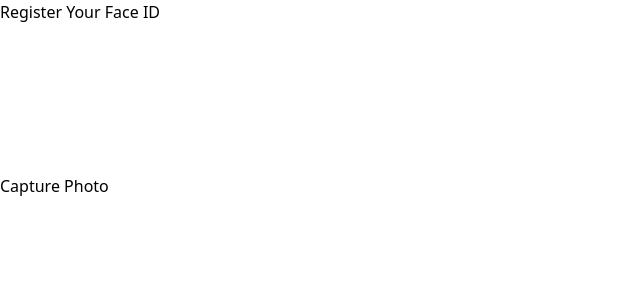
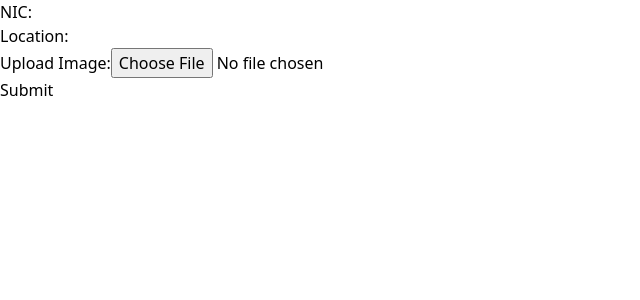
Before and after one commit to chathuradissanayake/QR-and-FR-room-accessing-system, a React (Vite) app in the folder frontend/: page /face-id in a window 1280 px wide. Shown: the top 300 px of the page, without its empty margins (0-640 px from the left). Built offline with nearby package versions, Linux system fonts and the light colour scheme; no server answers; sample sign-in values are in the browser's storage.

Commit message:
Updated FaceID Registration with API

```diff
--- a/frontend/src/pages/FaceId.jsx
+++ b/frontend/src/pages/FaceId.jsx
@@ -1,98 +1,217 @@
-import React, { useRef, useState } from "react";
-import Webcam from "react-webcam";
-import { useNavigate } from "react-router-dom";
-import axios from "axios";
-import { toast } from "react-hot-toast";
+import React, { useState } from 'react';
 
 const Faceid = () => {
-  const webcamRef = useRef(null);
-  const [capturedImage, setCapturedImage] = useState(null);
-  const navigate = useNavigate();
+  const [nic, setNic] = useState('');
+  const [loc, setLoc] = useState('');
+  const [image, setImage] = useState(null);
+  const [message, setMessage] = useState('');
 
-  // Capture the photo from the webcam
-  const capturePhoto = () => {
-    const imageSrc = webcamRef.current.getScreenshot();
-    setCapturedImage(imageSrc);
+  const handleNicChange = (e) => {
+    setNic(e.target.value);
   };
 
-  // Save the photo to the backend
-  const savePhoto = async () => {
-    if (!capturedImage) {
-      toast.error("Please capture an image first.");
+  const handleLocChange = (e) => {
+    setLoc(e.target.value);
+  };
+
+  const handleImageChange = (e) => {
+    setImage(e.target.files[0]);
+  };
+
+  const handleSubmit = async (e) => {
+    e.preventDefault();
+
+    // Check if both NIC, loc, and image are provided
+    if (!nic || !loc || !image) {
+      setMessage('Please provide NIC, loc, and image.');
       return;
     }
 
-    // Retrieve userId dynamically (example: from localStorage)
-    const userId = localStorage.getItem("userId"); // Replace with actual source
-    if (!userId) {
-      toast.error("User ID is missing. Please log in again.");
-      return;
-    }
+    const formData = new FormData();
+    formData.append('image', image);
+
+    const headers = {
+      'api': import.meta.env.VITE_API, // 'api' header from .env
+      'user': import.meta.env.VITE_USER, // 'user' header from .env
+      'nic': nic, // 'nic' header input
+      'loc': loc, // 'loc' header input
+    };
 
     try {
-      // Replace with the correct backend URL
-      const response = await axios.post("http://localhost:8000/face/save-face-image", {
-        userId,
-        faceImage: capturedImage,
+
+      const response = await fetch('https://ientrada.raccoon-ai.io/api/register_face', {
+        method: 'POST',
+        headers: headers,
+        body: formData, // Sending the image as form data
       });
 
-      if (response.data.success) {
-        toast.success("Face registered successfully!");
-        navigate("/profile"); // Redirect after successful registration
+      if (response.ok) {
+        const result = await response.json();
+        setMessage('File uploaded successfully');
+        console.log(result);
       } else {
-        toast.error(response.data.message || "Error storing the image.");
+        setMessage('Failed to upload file');
+        console.error('Error:', response.statusText);
       }
     } catch (error) {
-      console.error("Error saving image:", error);
-      toast.error("Failed to save the image. Try again.");
+      setMessage('Error uploading file');
+      console.error('Error:', error);
     }
   };
 
   return (
-    <div className="flex flex-col items-center justify-center min-h-screen bg-gray-50">
-      <h2 className="text-xl font-semibold mb-4">Register Your Face ID</h2>
+    <div>
+      <form onSubmit={handleSubmit}>
+        <div>
+          <label htmlFor="nic">NIC:</label>
+          <input
+            type="text"
+            id="nic"
+            value={nic}
+            onChange={handleNicChange}
+            required
+          />
+        </div>
+        <div>
+          <label htmlFor="loc">Location:</label>
+          <input
+            type="text"
+            id="loc"
+            value={loc}
+            onChange={handleLocChange}
+            required
+          />
+        </div>
+        <div>
+          <label htmlFor="image">Upload Image:</label>
+          <input
+            type="file"
+            id="image"
+            onChange={handleImageChange}
+            required
+          />
+        </div>
+        <div>
+          <button type="submit">Submit</button>
+        </div>
+      </form>
 
-      {!capturedImage ? (
-        <>
-          <Webcam
-            audio={false}
-            ref={webcamRef}
-            screenshotFormat="image/jpeg"
-            videoConstraints={{ facingMode: "user" }}
-            className="rounded-lg shadow-md"
-          />
-          <button
-            onClick={capturePhoto}
-            className="mt-6 bg-blue-500 text-white py-2 px-6 rounded-lg font-semibold"
-          >
-            Capture Photo
-          </button>
-        </>
-      ) : (
-        <>
-          <img
-            src={capturedImage}
-            alt="Captured"
-            className="rounded-lg shadow-md"
-          />
-          <div className="flex mt-6 space-x-4">
-            <button
-              onClick={savePhoto}
-              className="bg-blue-500 text-white py-2 px-6 rounded-lg font-semibold"
-            >
-              Save Photo
-            </button>
-            <button
-              onClick={() => setCapturedImage(null)}
-              className="bg-gray-500 text-white py-2 px-6 rounded-lg font-semibold"
-            >
-              Retake Photo
-            </button>
-          </div>
-        </>
-      )}
+      {message && <p>{message}</p>}
     </div>
   );
 };
 
 export default Faceid;
+
+
+
+
+
+
+
+
+
+
+
+
+
+
+
+// import React, { useRef, useState } from "react";
+// import Webcam from "react-webcam";
+// import { useNavigate } from "react-router-dom";
+// import axios from "axios";
+// import { toast } from "react-hot-toast";
+
+// const Faceid = () => {
+//   const webcamRef = useRef(null);
+//   const [capturedImage, setCapturedImage] = useState(null);
+//   const navigate = useNavigate();
+
+//   // Capture the photo from the webcam
+//   const capturePhoto = () => {
+//     const imageSrc = webcamRef.current.getScreenshot();
+//     setCapturedImage(imageSrc);
+//   };
+
+//   // Save the photo to the backend
+//   const savePhoto = async () => {
+//     if (!capturedImage) {
+//       toast.error("Please capture an image first.");
+//       return;
+//     }
+
+//     // Retrieve userId dynamically (example: from localStorage)
+//     const userId = localStorage.getItem("userId"); // Replace with actual source
+//     if (!userId) {
+//       toast.error("User ID is missing. Please log in again.");
+//       return;
+//     }
+
+//     try {
+//       // Replace with the correct backend URL
+//       const response = await axios.post("http://localhost:8000/face/save-face-image", {
+//         userId,
+//         faceImage: capturedImage,
+//       });
+
+//       if (response.data.success) {
+//         toast.success("Face registered successfully!");
+//         navigate("/profile"); // Redirect after successful registration
+//       } else {
+//         toast.error(response.data.message || "Error storing the image.");
+//       }
+//     } catch (error) {
+//       console.error("Error saving image:", error);
+//       toast.error("Failed to save the image. Try again.");
+//     }
+//   };
+
+//   return (
+//     <div className="flex flex-col items-center justify-center min-h-screen bg-gray-50">
+//       <h2 className="mb-4 text-xl font-semibold">Register Your Face ID</h2>
+
+//       {!capturedImage ? (
+//         <>
+//           <Webcam
+//             audio={false}
+//             ref={webcamRef}
+//             screenshotFormat="image/jpeg"
+//             videoConstraints={{ facingMode: "user" }}
+//             className="rounded-lg shadow-md"
+//           />
+//           <button
+//             onClick={capturePhoto}
+//             className="px-6 py-2 mt-6 font-semibold text-white bg-blue-500 rounded-lg"
+//           >
+//             Capture Photo
+//           </button>
+//         </>
+//       ) : (
+//         <>
+//           <img
+//             src={capturedImage}
+//             alt="Captured"
+//             className="rounded-lg shadow-md"
+//           />
+//           <div className="flex mt-6 space-x-4">
+//             <button
+//               onClick={savePhoto}
+//               className="px-6 py-2 font-semibold text-white bg-blue-500 rounded-lg"
+//             >
+//               Save Photo
+//             </button>
+//             <button
+//               onClick={() => setCapturedImage(null)}
+//               className="px-6 py-2 font-semibold text-white bg-gray-500 rounded-lg"
+//             >
+//               Retake Photo
+//             </button>
+//           </div>
+//         </>
+//       )}
+//     </div>
+//   );
+// };
+
+// export default Faceid;
```
